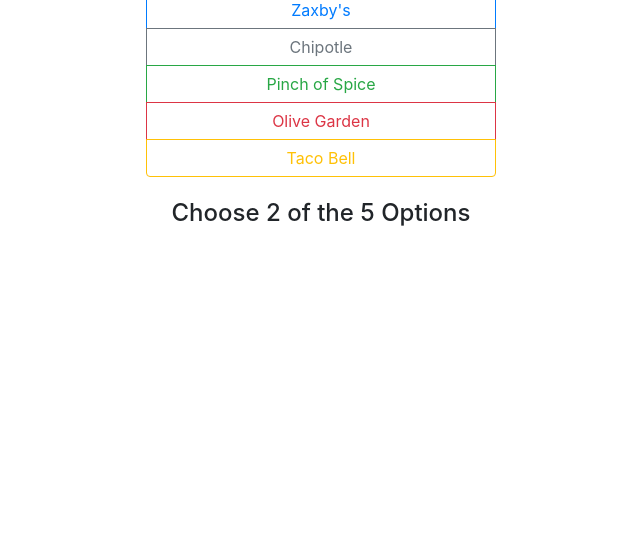
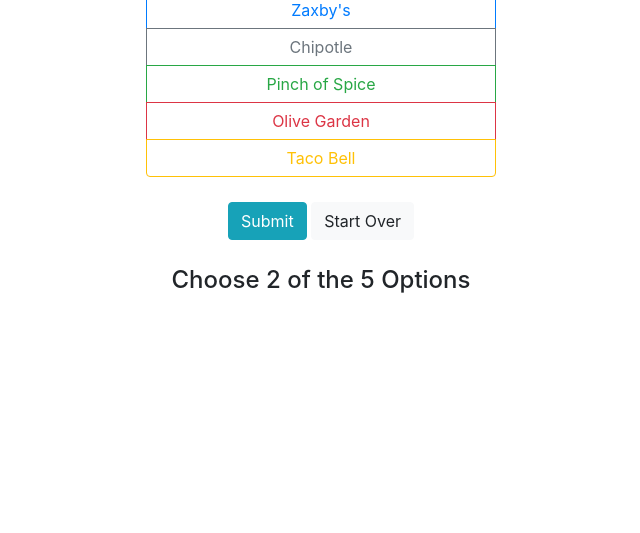
Before and after one commit to amevada9/Five-Two-One, a Django app: page / in a window 1280 px wide. Shown: the part 224-757 px from the top of the page, without its empty margins (319-959 px from the left). Run offline with Django 3.2, Linux system fonts and the light colour scheme; some libraries are stand-ins or nearby versions.

Commit message:
basic chooser added

```diff
--- a/resturant_chooser/five_two_one/templates/index.html
+++ b/resturant_chooser/five_two_one/templates/index.html
@@ -41,9 +41,18 @@
           </div>
       </div>
 
+      <div class="col text-center" style='padding: 2%'>
+        <button id="submit" type="button" class="btn btn-info">Submit</button>
+        <button id="start_over" type="button" class="btn btn-light">Start Over</button>
+      </div>
+
       <div class=container>
-        <h4 style="text-align: center; padding: 2%;">Choose 2 of the 5 Options</h4>
+        <h4 id="choice_prompt" style="text-align: center;">Choose 2 of the 5 Options</h4>
+
       </div>
+
+      <h4 id="final_choice" style="text-align: center; padding: 2%;"></h4>
+
     <script>
     var resturants = [
             "Chipotle",
@@ -93,43 +102,94 @@
       let but3 = document.getElementById("but3");
       let but4 = document.getElementById("but4");
       let but5 = document.getElementById("but5");
+      let submit = document.getElementById("submit");
+      let start_over = document.getElementById("start_over");
+      let final_choice_text = document.getElementById("final_choice");
 
+      var choices = []
       var clicks = 0
 
+      var has_clicked = [false, false, false, false, false];
+
       but1.addEventListener("click", function() {
-          if (clicks < 2) {
+        if (clicks < 2 && !has_clicked[0]) {
           but1.style.background = 'blue';
-            but1.style.color = 'white'
+          but1.style.color = 'white';
+          choices.push(but1.innerHTML);
+          has_clicked = true;
           clicks = clicks + 1;
         }
       });
+
       but2.addEventListener("click", function() {
-        if (clicks < 2) {
+      if (clicks < 2 && !has_clicked[1]) {
           but2.style.background = 'gray';
-            but2.style.color = 'white'
+          but2.style.color = 'white';
+          choices.push(but2.innerHTML);
+          has_clicked = true;
           clicks = clicks + 1;
         }
       });
+
       but3.addEventListener("click", function() {
-        if (clicks < 2) {
+      if (clicks < 2 && !has_clicked[2]) {
           but3.style.background = 'green';
-            but3.style.color = 'white'
+          but3.style.color = 'white';
+          choices.push(but3.innerHTML);
+          has_clicked = true;
           clicks = clicks + 1;
         }
       });
+
       but4.addEventListener("click", function() {
-        if (clicks < 2) {
+      if (clicks < 2 && !has_clicked[3]) {
           but4.style.background = 'red';
-            but4.style.color = 'white'
+          but4.style.color = 'white';
+          choices.push(but4.innerHTML);
+          has_clicked = true;
           clicks = clicks + 1;
         }
       });
       but5.addEventListener("click", function() {
-        if (clicks < 2) {
-            but5.style.background = 'yellow';
-            but5.style.color = 'white'
+      if (clicks < 2 && !has_clicked[4]) {
+          but5.style.background = '#f8c10a';
+          but5.style.color = 'black';
+          choices.push(but5.innerHTML);
+          has_clicked = true;
           clicks = clicks + 1;
         }
+      });
+
+      submit.addEventListener("click", function() {
+        var random_idx = Math.floor(Math.random() * choices.length)
+        if (clicks >= 2) {
+          final_choice_text.innerHTML = "Tonight's Place to Eat: " + choices[random_idx];
+        }
+        else if (clicks == 1) {
+          final_choice_text.innerHTML = "Choose 2 resturants!";
+        }
+        else {
+          final_choice_text.innerHTML = "Choose 1 more resturant!";
+        }
+      });
+
+      start_over.addEventListener("click", function() {
+        clicks = 0;
+        choices = [];
+        but1.style.background = 'white';
+        but1.style.color = 'blue';
+
+        but2.style.background = 'white';
+        but2.style.color = 'gray';
+
+        but3.style.background = 'white';
+        but3.style.color = 'green';
+
+        but4.style.background = 'white';
+        but4.style.color = 'red';
+
+        but5.style.background = 'white';
+        but5.style.color = '#f8c10a';
       });
      </script>
 </body>
```
Lines whose indentation alone changed are shown as unchanged.
